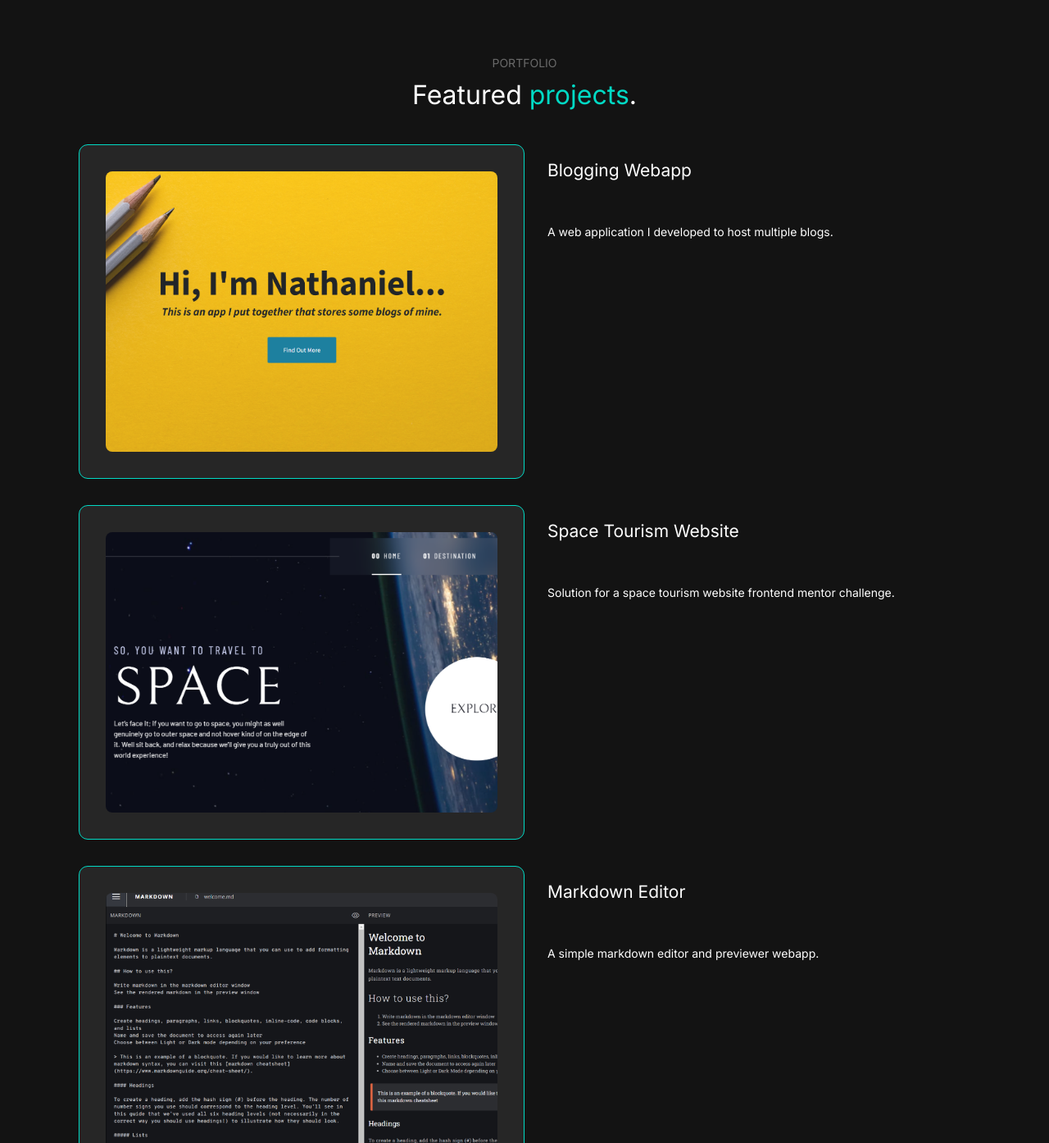
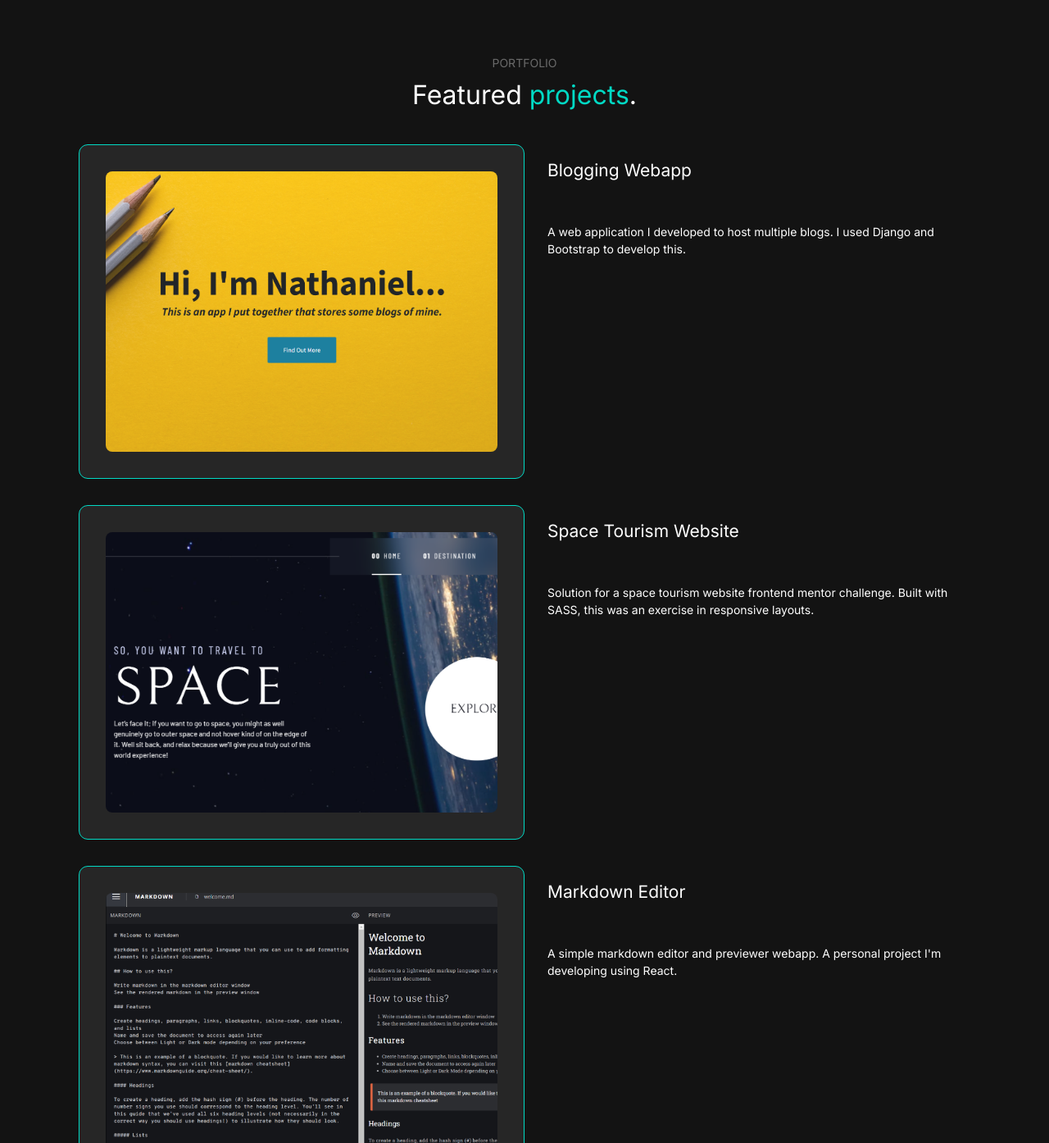
Before and after one commit to nathanieladiah/nathanieladiah.github.io, a React (Vite) app: page / in a window 1280 px wide. Shown: the part 1470-2864 px from the top of the page at 82% size. Built offline with nearby package versions, Linux system fonts and the light colour scheme; a web font is replaced by a local one.

Commit message:
Update the project descriptions

```diff
--- a/src/components/WorkSection/portfolio.js
+++ b/src/components/WorkSection/portfolio.js
@@ -15,32 +15,36 @@ const projects = [
     image: blog,
     mobileImage: blogMobile,
     title: "Blogging Webapp",
-    description: "A web application I developed to host multiple blogs.",
+    description:
+      "A web application I developed to host multiple blogs. I used Django and Bootstrap to develop this.",
   },
   {
     image: space,
     mobileImage: spaceMobile,
     title: "Space Tourism Website",
     description:
-      "Solution for a space tourism website frontend mentor challenge.",
+      "Solution for a space tourism website frontend mentor challenge. Built with SASS, this was an exercise in responsive layouts.",
   },
   {
     image: markdown,
     mobileImage: markdownMobile,
     title: "Markdown Editor",
-    description: "A simple markdown editor and previewer webapp.",
+    description:
+      "A simple markdown editor and previewer webapp. A personal project I'm developing using React.",
   },
   {
     image: intro,
     mobileImage: introMobile,
     title: "Intro Section",
-    description: "Solution for an intro section frontend mentor challenge.",
+    description:
+      "Solution for an intro section frontend mentor challenge. I'm pretty proud of the mobile menu transaction on this one.",
   },
   {
     image: interior,
     mobileImage: interiorMobile,
     title: "Modern Interior",
-    description: "Frontend homepage design challenge from dev-challenges.io",
+    description:
+      "Frontend homepage design challenge from dev-challenges.io for an interior design company. I'm also proud of the mobile menu.",
   },
   {
     image: agri,
```
